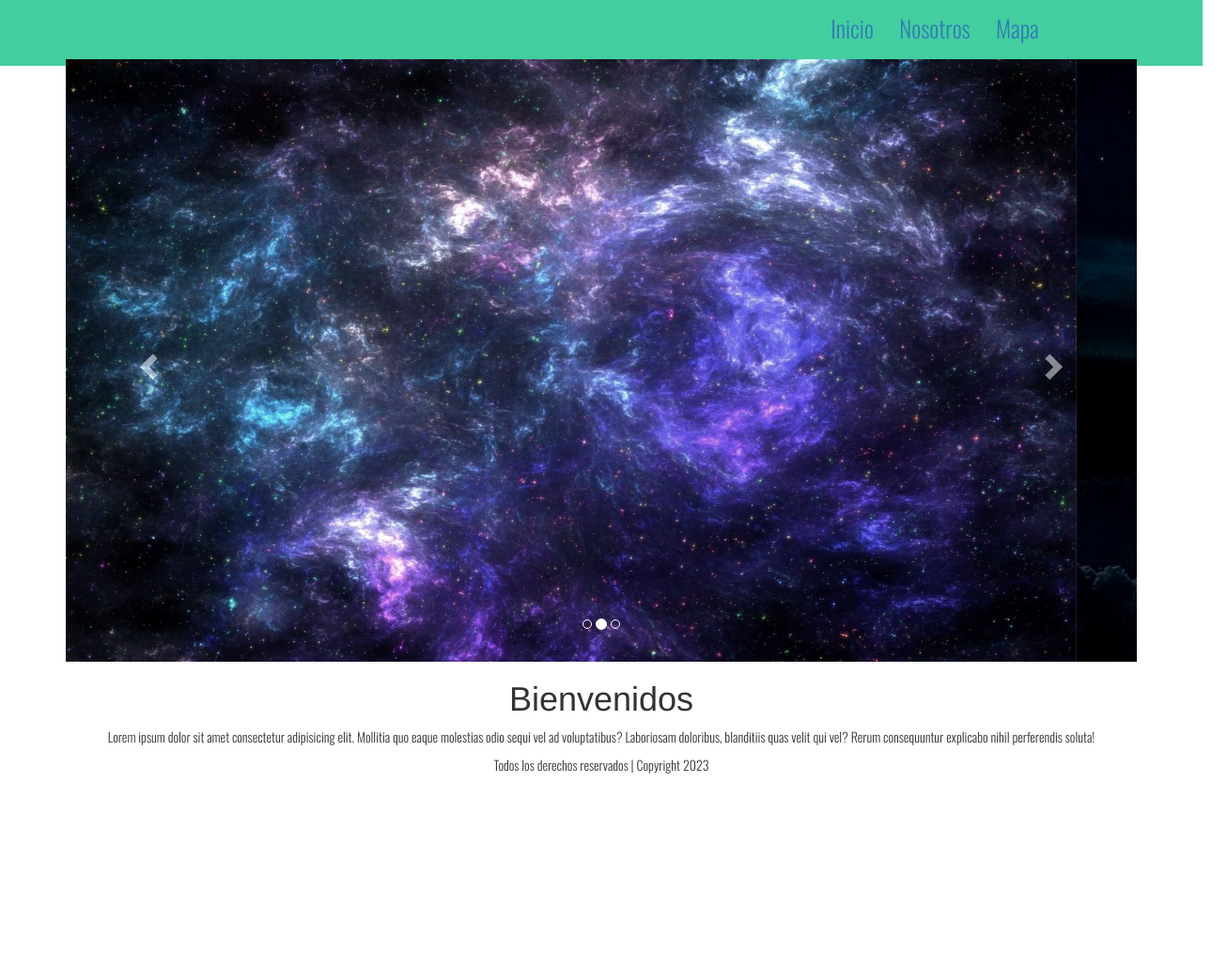
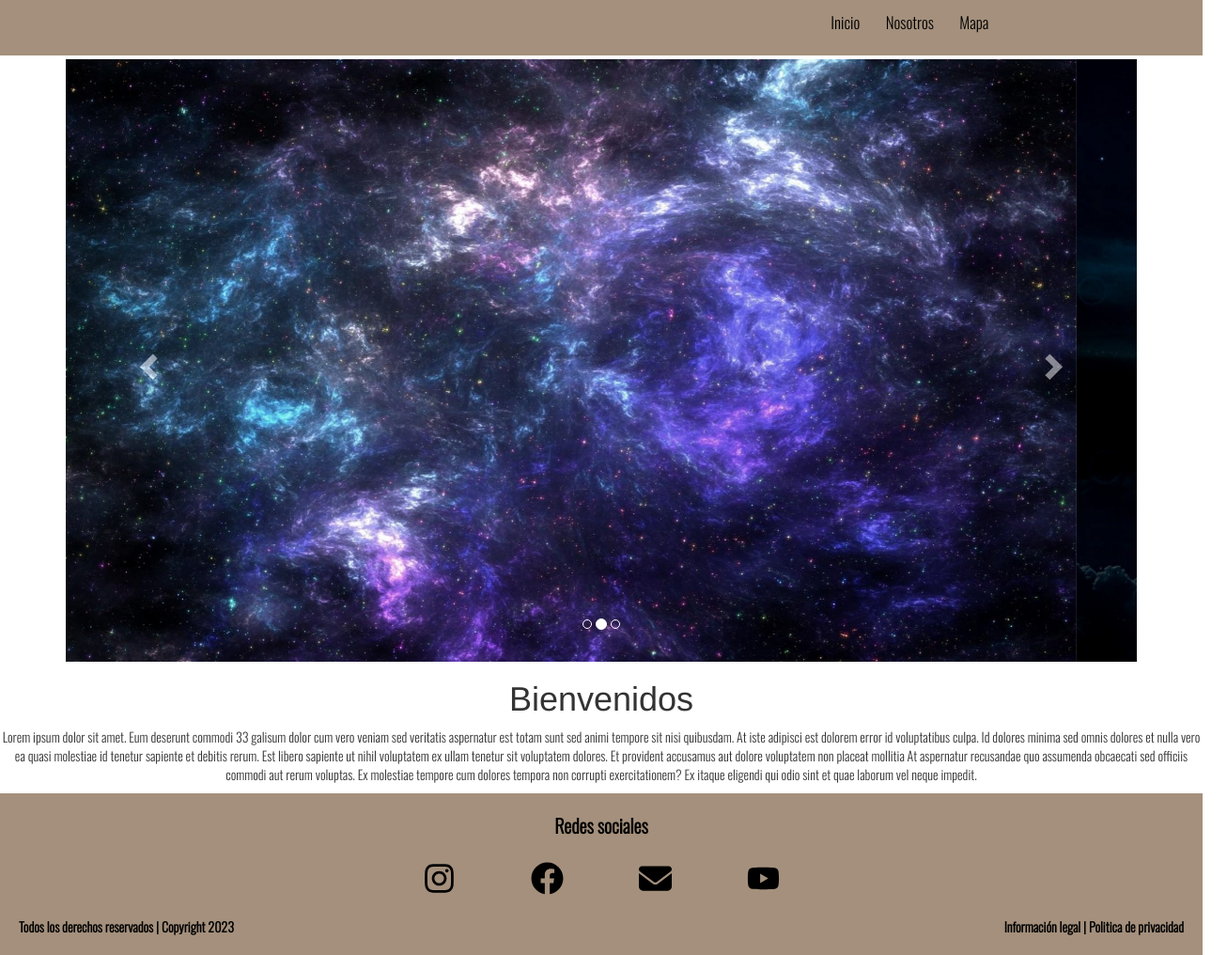
Before and after one commit to LuisGB20/HTMLsm31, a plain HTML site: page index.html in a window 1280 px wide. Shown: the whole page at 94% size, 1306 px wide, since content can reach past the window. Before the commit the page ends 834 px from the top, so only its background shows below. Drawn offline with nearby package versions, Linux system fonts and the light colour scheme.

Commit message:
actualizacion de pagina html y css

```diff
--- a/index.html
+++ b/index.html
@@ -62,12 +62,31 @@
         </div>
       </div>
       <h1 id="titulo">Bienvenidos</h1>
-      <p>Lorem ipsum dolor sit amet consectetur adipisicing elit. Mollitia quo eaque molestias odio sequi vel ad voluptatibus? Laboriosam doloribus, blanditiis quas velit qui vel? Rerum consequuntur explicabo nihil perferendis soluta!</p>
+      <p>Lorem ipsum dolor sit amet. Eum deserunt commodi 33 galisum dolor cum vero veniam sed veritatis aspernatur est totam sunt sed animi tempore sit nisi quibusdam. At iste adipisci est dolorem error id voluptatibus culpa.
+
+        Id dolores minima sed omnis dolores et nulla vero ea quasi molestiae id tenetur sapiente et debitis rerum. Est libero sapiente ut nihil voluptatem ex ullam tenetur sit voluptatem dolores.
+
+        Et provident accusamus aut dolore voluptatem non placeat mollitia At aspernatur recusandae quo assumenda obcaecati sed officiis commodi aut rerum voluptas. Ex molestiae tempore cum dolores tempora non corrupti exercitationem? Ex itaque eligendi qui odio sint et quae laborum vel neque impedit.</p>
 
       <footer>
-        <p>Todos los derechos reservados | Copyright 2023</p>
+        <p class="mensaje" id="contactame"><b>Redes sociales</b></p>
         <div class="redes">
-
+          <a href="https://www.instagram.com/luis_broca20/?igshid=Yjk4NWM2ZWVkMw%3D%3D" target="_blank">
+            <img src="/img/instagram.svg" alt="instagram">
+          </a>
+          <a href="https://www.facebook.com/luis.broca.9?mibextid=ZbWKwL" target="_blank">
+            <img src="/img/facebook.svg" alt="facebook">
+          </a>
+          <a href="mailto:Luisalbertogomezbroca@gmail.com" target="_blank">
+            <img src="/img/correo.svg" alt="correo">
+          </a>
+          <a href="https://www.youtube.com/watch?v=eNvUS-6PTbs&list=RDeNvUS-6PTbs&start_radio=1&ab_channel=ModernTalkingVEVO" target="_blank">
+            <img src="/img/youtube.svg" alt="youtube">
+          </a>
+        </div>
+        <div class="info_final">
+          <p class="parrafo_izq"> <b>Todos los derechos reservados | Copyright 2023</b></p>
+          <p class="parrafo_der"><b><a href="">Información legal</a> | <a href="">Politica de privacidad</a></b></p>
         </div>
       </footer>
 </body>
--- a/style.css
+++ b/style.css
@@ -21,7 +21,8 @@
     padding: 3%;
 }
 .Topnav ul li a{
-    font-size: 25px;
+    font-size: 17px;
+    color: black;
 }
 .Topnav ul li a:hover{
     color:white;
@@ -30,7 +31,7 @@
 }
 
 header{
-    background-color:rgb(66, 206, 159);
+    background-color:#A4907C;
     width: 100%;
     position: absolute;
 }
@@ -43,3 +44,65 @@ body{
 #titulo{
     text-align: center;
 }
+
+footer{
+    background-color:#A4907C;
+    width: 100%;
+    position: absolute;
+}
+    #contactame{
+    font-size: 20px;
+    position:relative;
+    padding: 20px 20px 10px 20px;
+    margin: 0%;
+    justify-content: center;
+    color: black;
+}
+
+.info_final{
+    display: flex;
+    justify-content: space-between;
+    text-decoration: none;
+
+}
+
+.parrafo_izq{
+    font-size: 14px;
+    text-align: left;
+    padding: 10px 10px 10px 20px;
+    text-decoration: none;
+    color: black;
+}
+.parrafo_der{
+    font-size: 14px;
+    text-align: right;
+    padding: 10px 20px 10px 10px;
+    text-decoration: none;
+    color: black;
+    margin: 0px;
+}
+
+.parrafo_der a{
+    color: black;
+    text-decoration: none;
+}
+
+.parrafo_der :hover{
+    color:white;
+    border-bottom: 2px solid white;
+    padding-bottom: 2.5px;
+    text-decoration: none;
+}
+.redes{
+    display: flex;
+    justify-content: center;
+    margin: -2%;
+}
+
+.redes a img{
+    width: 75px;
+    height: 75px;
+    margin: 20px;
+    border: 20px;
+    padding: 20px;
+}
```
Also changed, not shown: img/correo.svg (added), img/facebook.svg (added), img/instagram.svg (added), img/youtube.svg (added).
